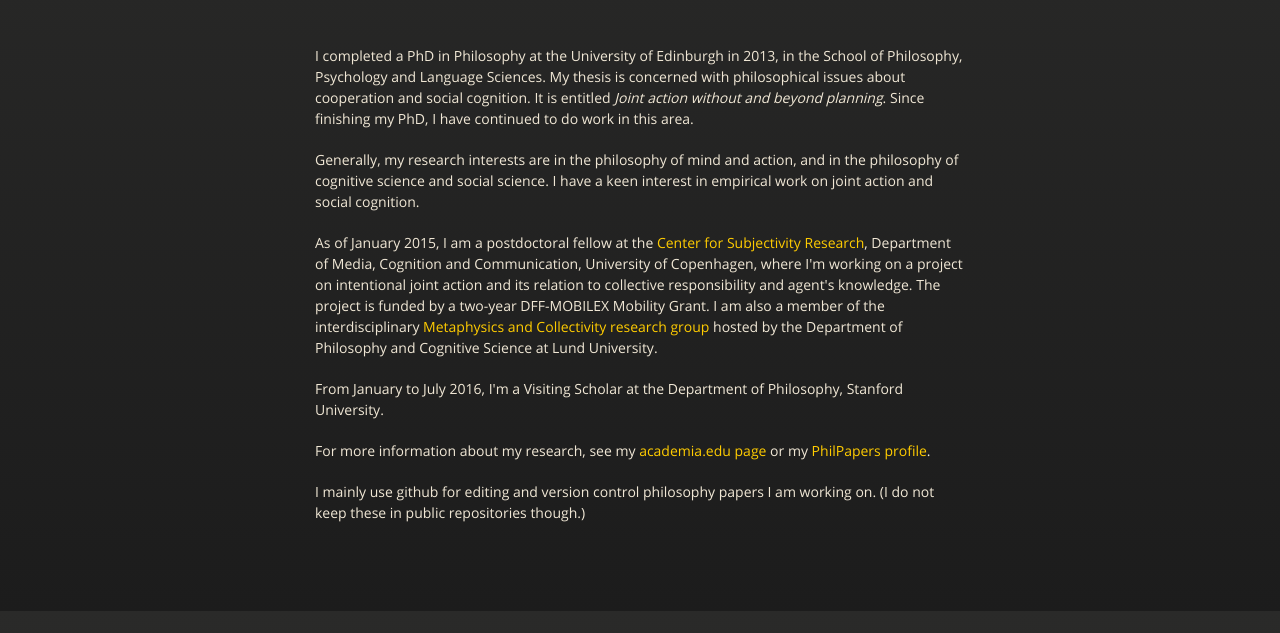
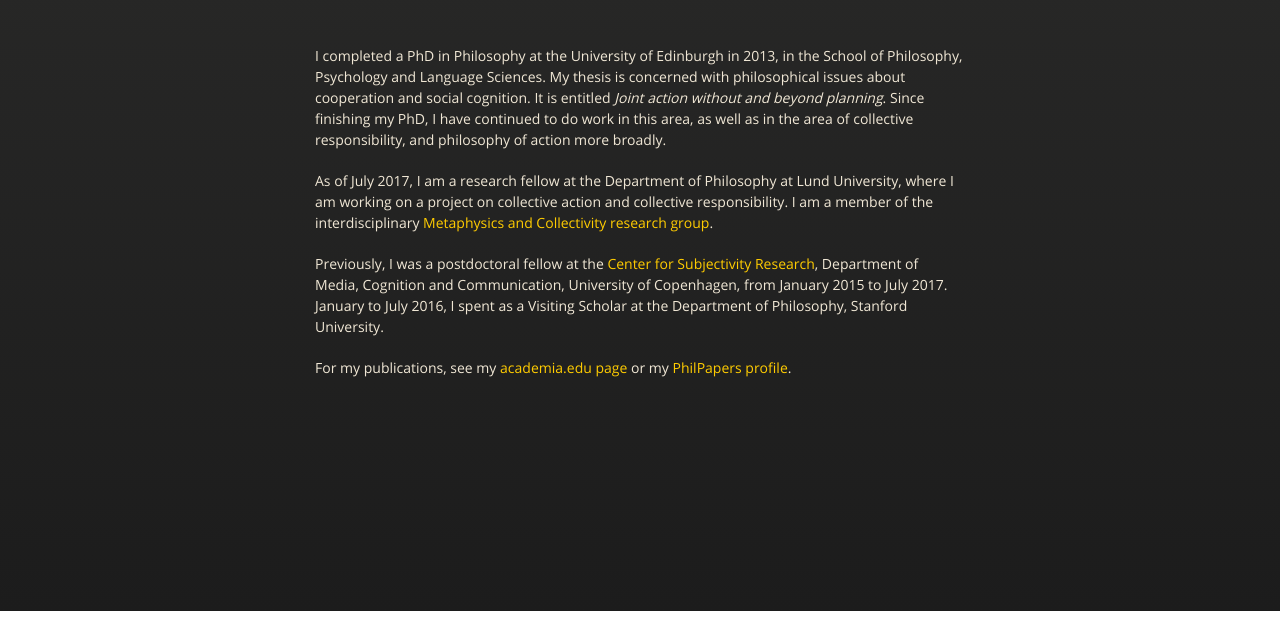
Before and after one commit to OlleB/olleb.github.io, a plain HTML site: page index.html in a window 1280 px wide. Shown: the part 189-822 px from the top of the page. After the commit the page ends 800 px from the top, so only its background shows below. Drawn offline with nearby package versions, Linux system fonts and the light colour scheme.

Commit message:
Update index.html

```diff
--- a/index.html
+++ b/index.html
@@ -39,17 +39,13 @@
         <!-- <h1>
  <a name="olle-blomberg" class="anchor" href="#olle-blomberg"><span class="octicon octicon-link"></span></a>Olle Blomberg</h1> -->
 
-<p>I completed a PhD in Philosophy at the University of Edinburgh in 2013, in the School of Philosophy, Psychology and Language Sciences. My thesis is concerned with philosophical issues about cooperation and social cognition. It is entitled <em>Joint action without and beyond planning</em>. Since finishing my PhD, I have continued to do work in this area.</p>
+<p>I completed a PhD in Philosophy at the University of Edinburgh in 2013, in the School of Philosophy, Psychology and Language Sciences. My thesis is concerned with philosophical issues about cooperation and social cognition. It is entitled <em>Joint action without and beyond planning</em>. Since finishing my PhD, I have continued to do work in this area, as well as in the area of collective responsibility, and philosophy of action more broadly.</p>
 
-<p>Generally, my research interests are in the philosophy of mind and action, and in the philosophy of cognitive science and social science. I have a keen interest in empirical work on joint action and social cognition.</p>
+<p>As of July 2017, I am a research fellow at the Department of Philosophy at Lund University, where I am working on a project on collective action and collective responsibility. I am a member of the interdisciplinary <a href="http://www.fil.lu.se/en/research/research-groups/548">Metaphysics and Collectivity research group</a>.</p>
 
-<p>As of January 2015, I am a postdoctoral fellow at the <a href="http://cfs.ku.dk/">Center for Subjectivity Research</a>, Department of Media, Cognition and Communication, University of Copenhagen, where I'm working on a project on intentional joint action and its relation to collective responsibility and agent's knowledge. The project is funded by a two-year DFF-MOBILEX Mobility Grant. I am also a member of the interdisciplinary <a href="http://www.fil.lu.se/en/research/research-groups/548">Metaphysics and Collectivity research group</a> hosted by the Department of Philosophy and Cognitive Science at Lund University.</p>
+<p>Previously, I was a postdoctoral fellow at the <a href="http://cfs.ku.dk/">Center for Subjectivity Research</a>, Department of Media, Cognition and Communication, University of Copenhagen, from January 2015 to July 2017. January to July 2016, I spent as a Visiting Scholar at the Department of Philosophy, Stanford University. </p>
 
-<p>From January to July 2016, I'm a Visiting Scholar at the Department of Philosophy, Stanford University.</p>
-
-<p>For more information about my research, see my <a href="http://lu.academia.edu/OlleBlomberg">academia.edu page</a> or my <a href="http://philpapers.org/profile/286">PhilPapers profile</a>.</p>
-
-<p>I mainly use github for editing and version control philosophy papers I am working on. (I do not keep these in public repositories though.)</p>
+<p>For my publications, see my <a href="http://lu.academia.edu/OlleBlomberg">academia.edu page</a> or my <a href="http://philpapers.org/profile/286">PhilPapers profile</a>.</p>
 
       </section>
 
```
